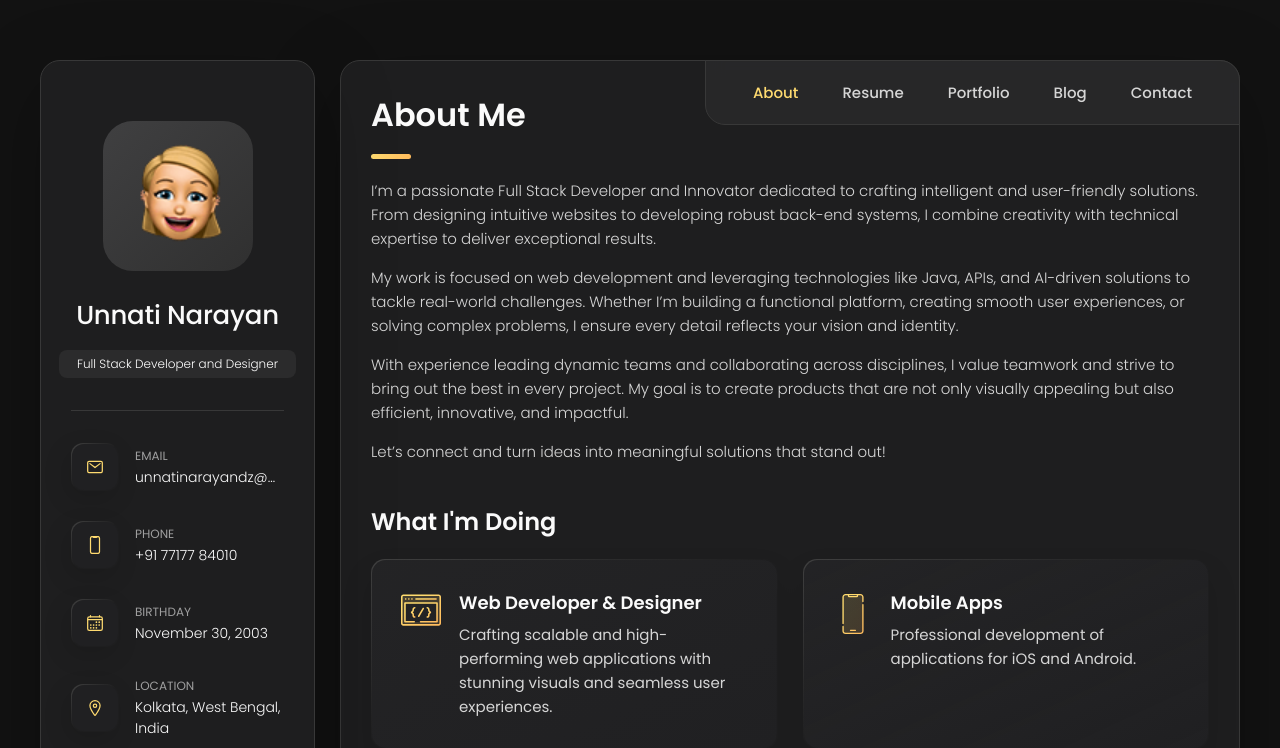
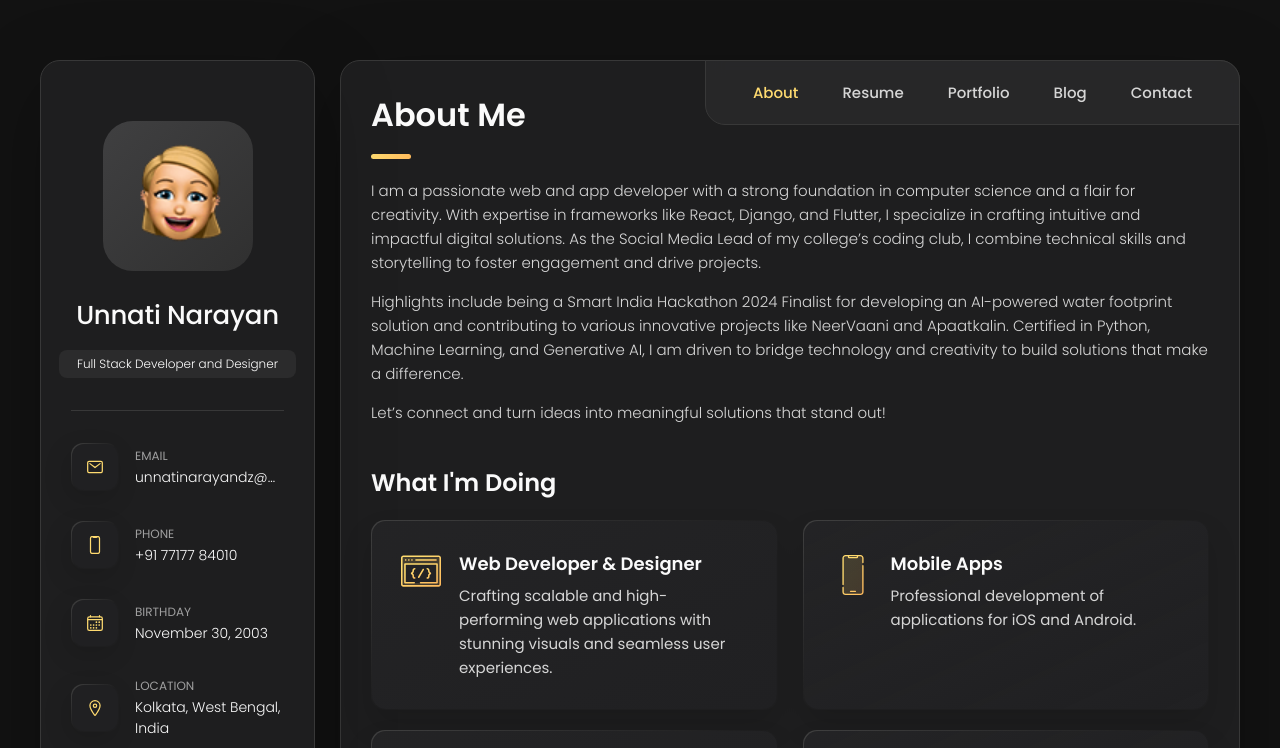
Before and after one commit to unnatinarayan/My-Portfolio, a plain HTML site: page index.html in a window 1280 px wide. Shown: the top 748 px of the page. Drawn offline with nearby package versions, Linux system fonts and the light colour scheme.

Commit message:
Update index.html

```diff
--- a/index.html
+++ b/index.html
@@ -216,23 +216,12 @@
         </header>
 
         <section class="about-text">
-          <p>
-            I’m a passionate Full Stack Developer and Innovator dedicated to crafting intelligent and user-friendly
-            solutions. From designing intuitive websites to developing robust back-end systems, I combine creativity
-            with technical expertise to deliver exceptional results.
-          </p>
 
-          <p>
-            My work is focused on web development and leveraging technologies like Java, APIs, and AI-driven solutions
-            to tackle real-world challenges. Whether I’m building a functional platform, creating smooth user
-            experiences, or solving complex problems, I ensure every detail reflects your vision and identity.
-          </p>
 
-          <p>
-            With experience leading dynamic teams and collaborating across disciplines, I value teamwork and strive to
-            bring out the best in every project. My goal is to create products that are not only visually appealing but
-            also efficient, innovative, and impactful.
-          </p>
+          <p>I am a passionate web and app developer with a strong foundation in computer science and a flair for creativity. With expertise in frameworks like React, Django, and Flutter, I specialize in crafting intuitive and impactful digital solutions. As the Social Media Lead of my college’s coding club, I combine technical skills and storytelling to foster engagement and drive projects.</p>
+
+<p>Highlights include being a Smart India Hackathon 2024 Finalist for developing an AI-powered water footprint solution and contributing to various innovative projects like NeerVaani and Apaatkalin. Certified in Python, Machine Learning, and Generative AI, I am driven to bridge technology and creativity to build solutions that make a difference.</p>
+
 
           <p>
             Let’s connect and turn ideas into meaningful solutions that stand out!
```
